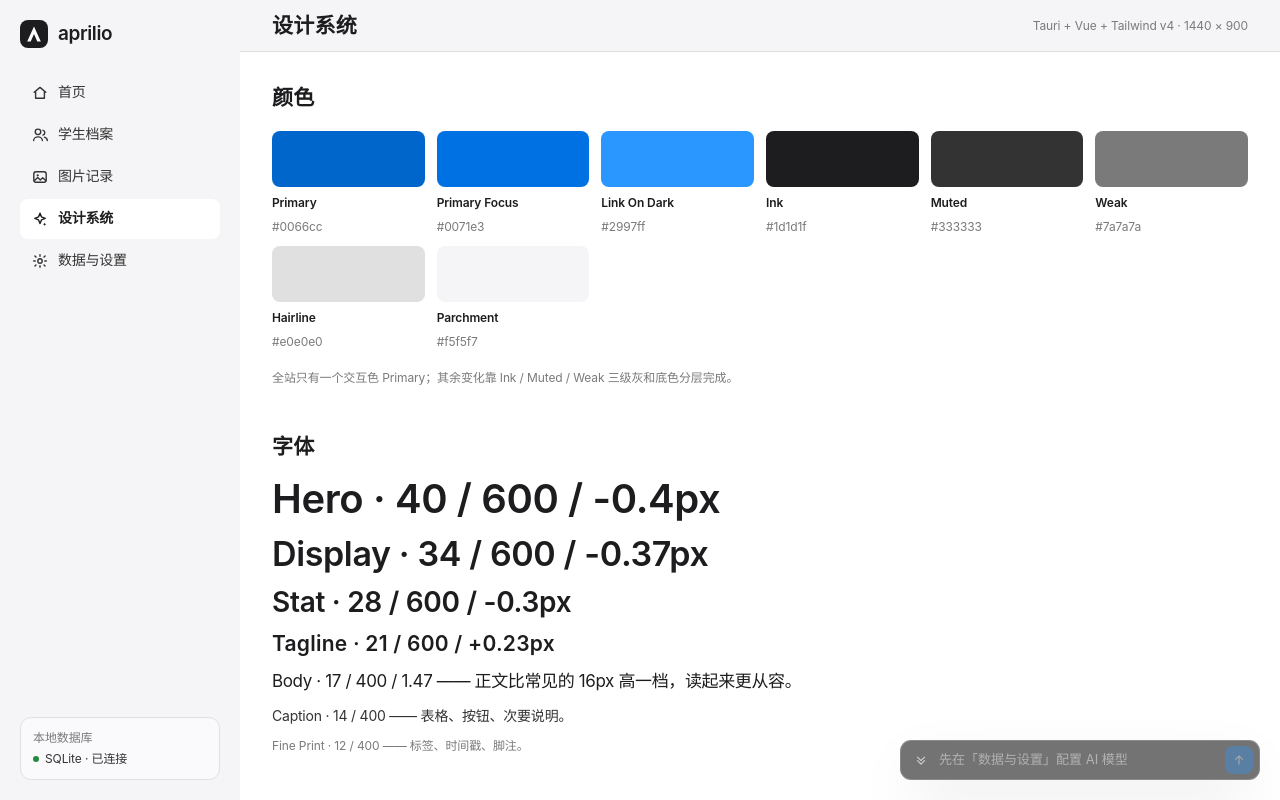
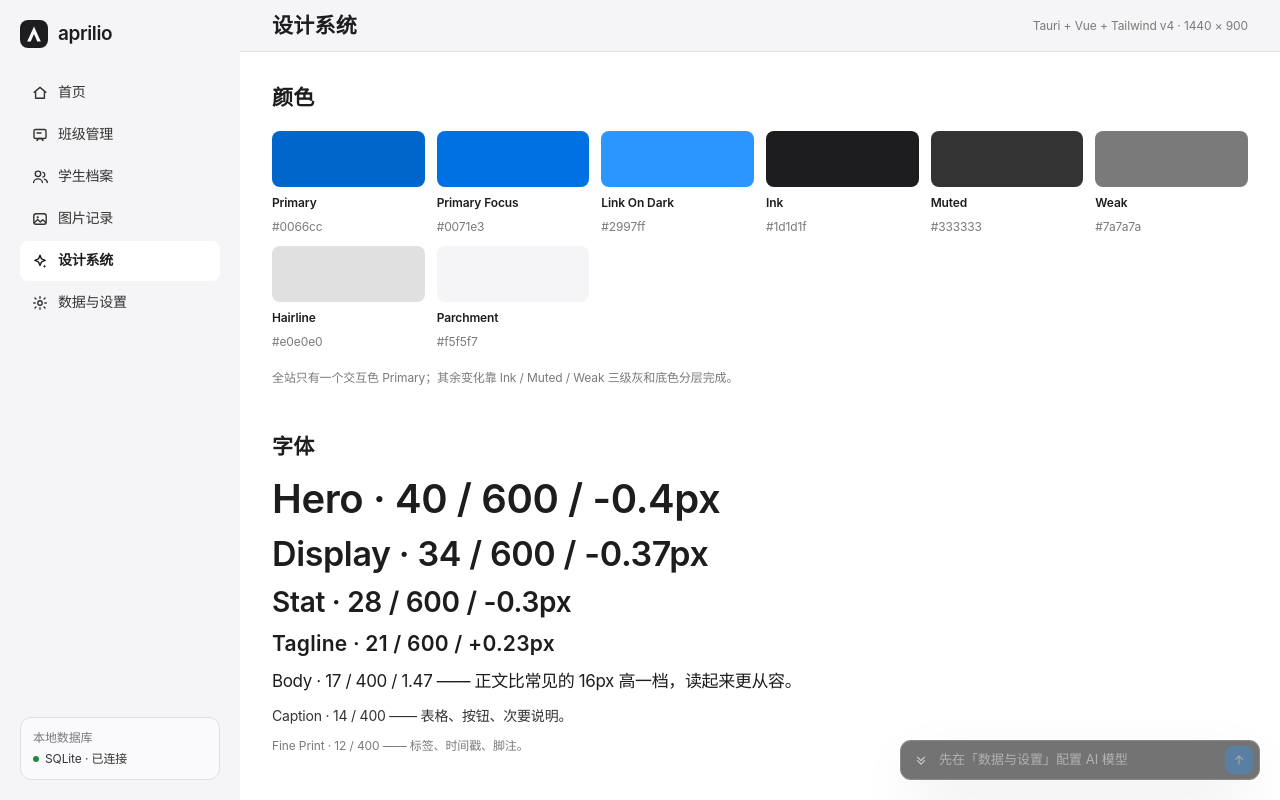
Before and after one commit to Simon-chai/aprilio, a Vue app: page /#/design in a window 1280 px wide. Built offline with nearby package versions, Linux system fonts and the light colour scheme.

Commit message:
feat: 侧边栏常驻挂载班级管理并配置班级详情路由

```diff
--- a/src/App.vue
+++ b/src/App.vue
@@ -6,10 +6,8 @@ import AgentChat from "./components/agent/AgentChat.vue";
 
 const route = useRoute();
 
-// 首页与班级管理按新设计全宽呈现，不挂侧边栏
-const fullBleed = computed(
-  () => route.name === "home" || route.name === "classes"
-);
+// 仅首页全屏沉浸展示，其他页面均常驻侧边栏
+const fullBleed = computed(() => route.name === "home");
 </script>
 
 <template>
--- a/src/components/AppSidebar.vue
+++ b/src/components/AppSidebar.vue
@@ -7,20 +7,23 @@ const route = useRoute();
 interface NavItem {
   name: string;
   label: string;
-  icon: "home" | "users" | "image" | "sparkle" | "gear";
+  icon: "home" | "classes" | "users" | "image" | "sparkle" | "gear";
 }
 
 const items: NavItem[] = [
   { name: "home", label: "首页", icon: "home" },
+  { name: "classes", label: "班级管理", icon: "classes" },
   { name: "students", label: "学生档案", icon: "users" },
   { name: "photos", label: "图片记录", icon: "image" },
   { name: "design", label: "设计系统", icon: "sparkle" },
   { name: "settings", label: "数据与设置", icon: "gear" },
 ];
 
-const activeName = computed(() =>
-  route.name === "student-detail" ? "students" : String(route.name ?? "")
-);
+const activeName = computed(() => {
+  if (route.name === "student-detail") return "students";
+  if (route.name === "class-detail") return "classes";
+  return String(route.name ?? "");
+});
 </script>
 
 <template>
@@ -65,6 +68,37 @@ const activeName = computed(() =>
             stroke-width="1.4"
             stroke-linecap="round"
             stroke-linejoin="round"
+          />
+        </svg>
+        <svg
+          v-else-if="item.icon === 'classes'"
+          width="16"
+          height="16"
+          viewBox="0 0 16 16"
+          fill="none"
+          aria-hidden="true"
+        >
+          <rect
+            x="2"
+            y="2.5"
+            width="12"
+            height="9"
+            rx="1.5"
+            :stroke="activeName === item.name ? '#1d1d1f' : '#333333'"
+            stroke-width="1.4"
+          />
+          <path
+            d="M5 13.5l1.5-2h3l1.5 2"
+            :stroke="activeName === item.name ? '#1d1d1f' : '#333333'"
+            stroke-width="1.4"
+            stroke-linecap="round"
+            stroke-linejoin="round"
+          />
+          <path
+            d="M5 6h4"
+            :stroke="activeName === item.name ? '#1d1d1f' : '#333333'"
+            stroke-width="1.4"
+            stroke-linecap="round"
           />
         </svg>
         <svg
--- a/src/router/index.ts
+++ b/src/router/index.ts
@@ -1,6 +1,7 @@
 import { createRouter, createWebHashHistory } from "vue-router";
 import HomeView from "../views/HomeView.vue";
 import ClassesView from "../views/ClassesView.vue";
+import ClassDetailView from "../views/ClassDetailView.vue";
 import StudentsView from "../views/StudentsView.vue";
 import PhotosView from "../views/PhotosView.vue";
 import DesignSystemView from "../views/DesignSystemView.vue";
@@ -16,6 +17,12 @@ export const router = createRouter({
     { path: "/", redirect: "/home" },
     { path: "/home", name: "home", component: HomeView },
     { path: "/classes", name: "classes", component: ClassesView },
+    {
+      path: "/classes/:name",
+      name: "class-detail",
+      component: ClassDetailView,
+      props: true,
+    },
     { path: "/students", name: "students", component: StudentsView },
     {
       path: "/students/:id",
--- /dev/null
+++ b/src/views/ClassDetailView.vue
@@ -0,0 +1,9 @@
+<script setup lang="ts">
+defineProps<{ name: string }>();
+</script>
+
+<template>
+  <div class="p-8">
+    <h1>{{ name }}</h1>
+  </div>
+</template>
```
Also changed, not shown: 1 other file (tests, documents, lock files or other folders).
